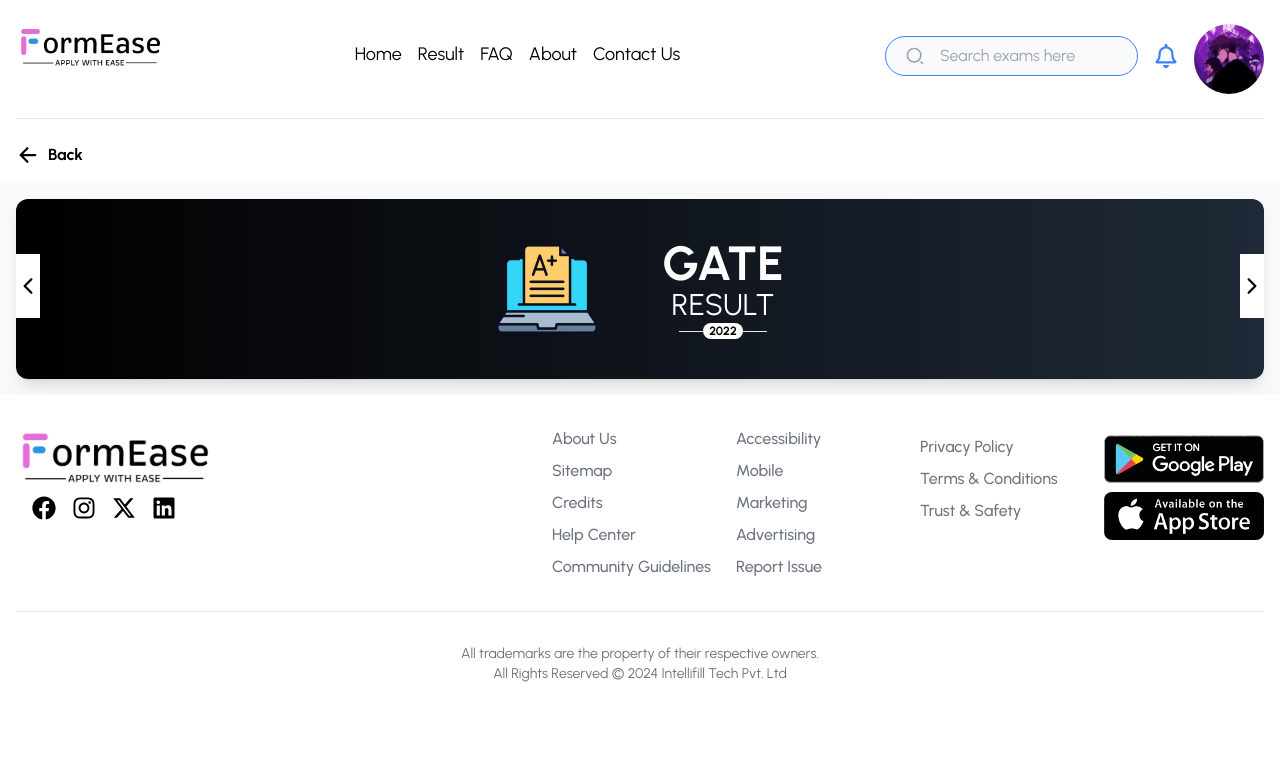
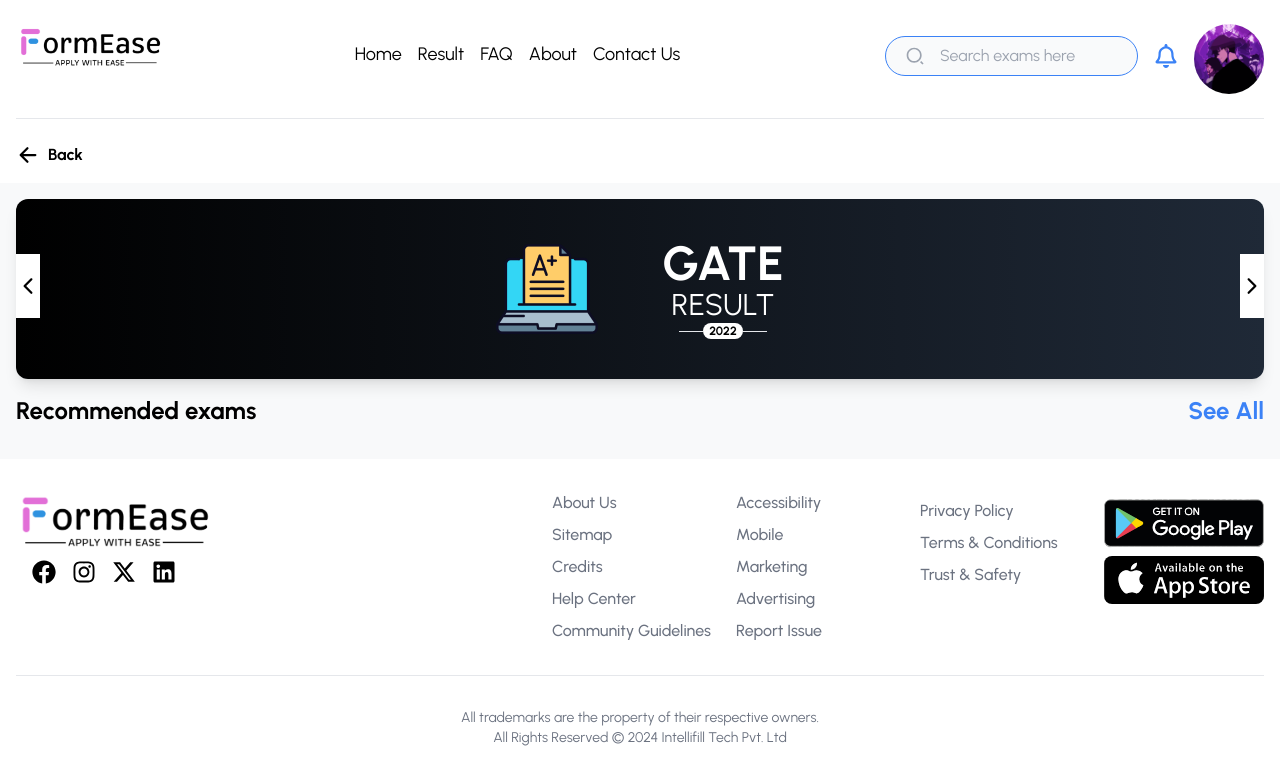
Before and after one commit to allworkdone/intellifill-page, a Next.js app: page /homepage in a window 1280 px wide. Shown: the top 784 px of the page. Built offline with nearby package versions, Linux system fonts and the light colour scheme; what @shrutibalasa/tailwind-grid-auto-fit would draw is missing.

Commit message:
intellifill: Designed and adjusted the layout for Recommended exam section

```diff
--- a/app/homepage/components/Content.js
+++ b/app/homepage/components/Content.js
@@ -41,6 +41,11 @@ const Content = () => {
                             </button>
                         </div>
                     </div>
+                    {/* Recommended exam section layout part-1*/}
+                    <div className="py-2 lg:py-4 mx-auto flex justify-between text-2xl font-bold">
+                        <h3 className="text-black">Recommended exams</h3>
+                        <h3 className="text-blue-500 hover:text-blue-900 transition delay-150"><Link href={"/homepage"}>See All</Link></h3>
+                    </div>
                 </div>
             </div>
         </>
```
